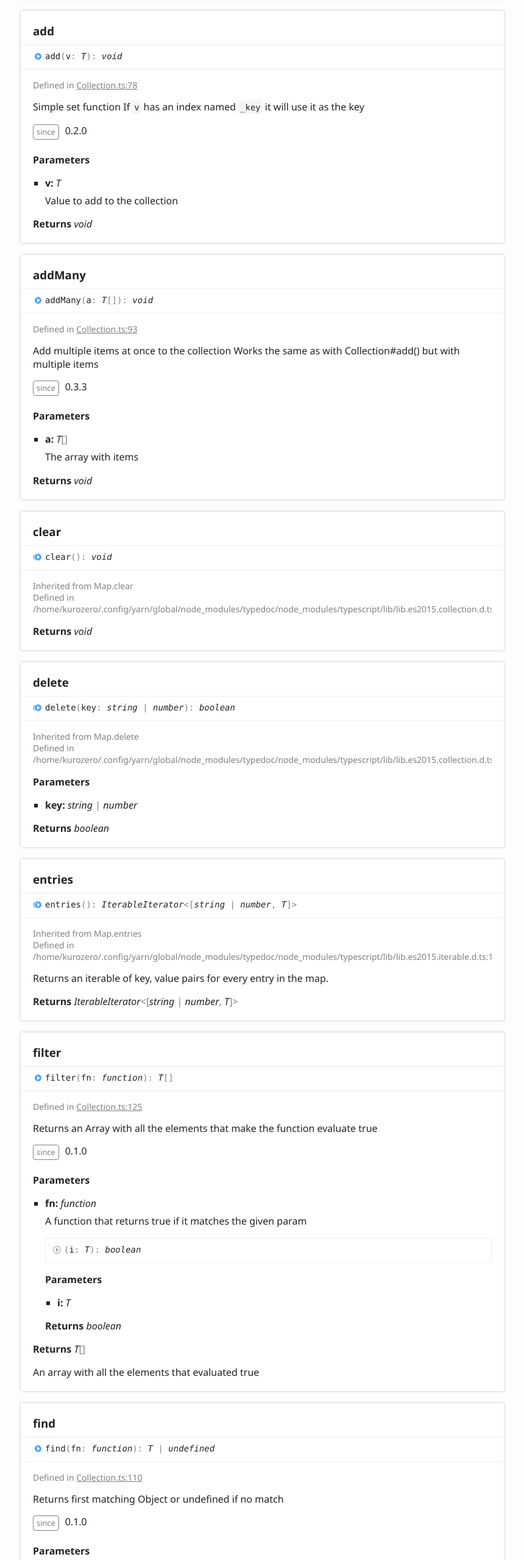
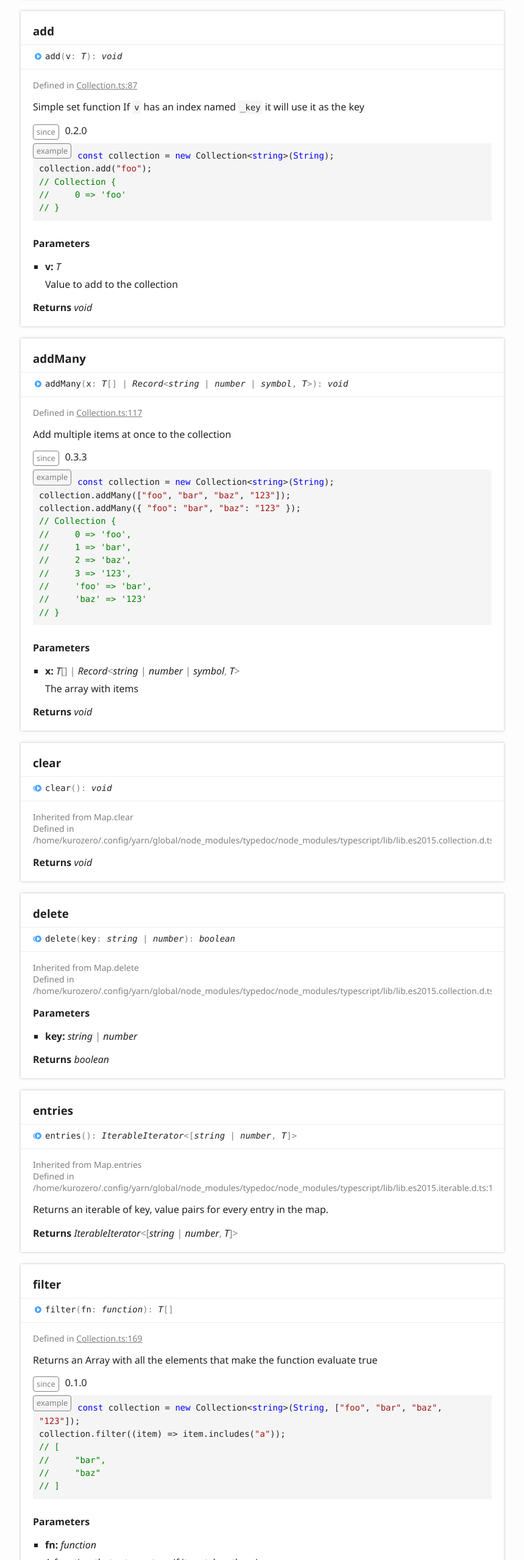
Before and after one commit to Pepijn98/Collection, a website: page docs/classes/collection.html in a window 1280 px wide. Shown: the part 2582-5140 px from the top of the page at 61% size, without its empty margins (6-866 px from the left). Drawn offline with Linux system fonts and the light colour scheme.

Commit message:
Update docs

```diff
--- a/docs/classes/collection.html
+++ b/docs/classes/collection.html
@@ -141,7 +141,7 @@
 						<li class="tsd-description">
 							<aside class="tsd-sources">
 								<ul>
-									<li>Defined in <a href="https://github.com/KurozeroPB/ts-collection/blob/fbdfecc/src/Collection.ts#L6">Collection.ts:6</a></li>
+									<li>Defined in <a href="https://github.com/KurozeroPB/ts-collection/blob/ccc000e/src/Collection.ts#L6">Collection.ts:6</a></li>
 								</ul>
 							</aside>
 							<div class="tsd-comment tsd-typography">
@@ -233,7 +233,7 @@
 						<li class="tsd-description">
 							<aside class="tsd-sources">
 								<ul>
-									<li>Defined in <a href="https://github.com/KurozeroPB/ts-collection/blob/fbdfecc/src/Collection.ts#L78">Collection.ts:78</a></li>
+									<li>Defined in <a href="https://github.com/KurozeroPB/ts-collection/blob/ccc000e/src/Collection.ts#L87">Collection.ts:87</a></li>
 								</ul>
 							</aside>
 							<div class="tsd-comment tsd-typography">
@@ -244,6 +244,13 @@
 								<dl class="tsd-comment-tags">
 									<dt>since</dt>
 									<dd><p>0.2.0</p>
+									</dd>
+									<dt>example</dt>
+									<dd><pre><code class="language-ts"><span class="hljs-keyword">const</span> collection = <span class="hljs-keyword">new</span> Collection&lt;<span class="hljs-built_in">string</span>&gt;(<span class="hljs-built_in">String</span>);
+collection.add(<span class="hljs-string">"foo"</span>);
+<span class="hljs-comment">// Collection {</span>
+<span class="hljs-comment">//     0 =&gt; 'foo'</span>
+<span class="hljs-comment">// }</span></code></pre>
 									</dd>
 								</dl>
 							</div>
@@ -264,30 +271,42 @@
 					<a name="addmany" class="tsd-anchor"></a>
 					<h3>add<wbr>Many</h3>
 					<ul class="tsd-signatures tsd-kind-method tsd-parent-kind-class">
-						<li class="tsd-signature tsd-kind-icon">add<wbr>Many<span class="tsd-signature-symbol">(</span>a<span class="tsd-signature-symbol">: </span><span class="tsd-signature-type">T</span><span class="tsd-signature-symbol">[]</span><span class="tsd-signature-symbol">)</span><span class="tsd-signature-symbol">: </span><span class="tsd-signature-type">void</span></li>
+						<li class="tsd-signature tsd-kind-icon">add<wbr>Many<span class="tsd-signature-symbol">(</span>x<span class="tsd-signature-symbol">: </span><span class="tsd-signature-type">T</span><span class="tsd-signature-symbol">[]</span><span class="tsd-signature-symbol"> | </span><span class="tsd-signature-type">Record</span><span class="tsd-signature-symbol">&lt;</span><span class="tsd-signature-type">string</span><span class="tsd-signature-symbol"> | </span><span class="tsd-signature-type">number</span><span class="tsd-signature-symbol"> | </span><span class="tsd-signature-type">symbol</span><span class="tsd-signature-symbol">, </span><span class="tsd-signature-type">T</span><span class="tsd-signature-symbol">&gt;</span><span class="tsd-signature-symbol">)</span><span class="tsd-signature-symbol">: </span><span class="tsd-signature-type">void</span></li>
 					</ul>
 					<ul class="tsd-descriptions">
 						<li class="tsd-description">
 							<aside class="tsd-sources">
 								<ul>
-									<li>Defined in <a href="https://github.com/KurozeroPB/ts-collection/blob/fbdfecc/src/Collection.ts#L93">Collection.ts:93</a></li>
+									<li>Defined in <a href="https://github.com/KurozeroPB/ts-collection/blob/ccc000e/src/Collection.ts#L117">Collection.ts:117</a></li>
 								</ul>
 							</aside>
 							<div class="tsd-comment tsd-typography">
 								<div class="lead">
-									<p>Add multiple items at once to the collection
-									Works the same as with Collection#add() but with multiple items</p>
+									<p>Add multiple items at once to the collection</p>
 								</div>
 								<dl class="tsd-comment-tags">
 									<dt>since</dt>
 									<dd><p>0.3.3</p>
+									</dd>
+									<dt>example</dt>
+									<dd><pre><code class="language-ts"><span class="hljs-keyword">const</span> collection = <span class="hljs-keyword">new</span> Collection&lt;<span class="hljs-built_in">string</span>&gt;(<span class="hljs-built_in">String</span>);
+collection.addMany([<span class="hljs-string">"foo"</span>, <span class="hljs-string">"bar"</span>, <span class="hljs-string">"baz"</span>, <span class="hljs-string">"123"</span>]);
+collection.addMany({ <span class="hljs-string">"foo"</span>: <span class="hljs-string">"bar"</span>, <span class="hljs-string">"baz"</span>: <span class="hljs-string">"123"</span> });
+<span class="hljs-comment">// Collection {</span>
+<span class="hljs-comment">//     0 =&gt; 'foo',</span>
+<span class="hljs-comment">//     1 =&gt; 'bar',</span>
+<span class="hljs-comment">//     2 =&gt; 'baz',</span>
+<span class="hljs-comment">//     3 =&gt; '123',</span>
+<span class="hljs-comment">//     'foo' =&gt; 'bar',</span>
+<span class="hljs-comment">//     'baz' =&gt; '123'</span>
+<span class="hljs-comment">// }</span></code></pre>
 									</dd>
 								</dl>
 							</div>
 							<h4 class="tsd-parameters-title">Parameters</h4>
 							<ul class="tsd-parameters">
 								<li>
-									<h5>a: <span class="tsd-signature-type">T</span><span class="tsd-signature-symbol">[]</span></h5>
+									<h5>x: <span class="tsd-signature-type">T</span><span class="tsd-signature-symbol">[]</span><span class="tsd-signature-symbol"> | </span><span class="tsd-signature-type">Record</span><span class="tsd-signature-symbol">&lt;</span><span class="tsd-signature-type">string</span><span class="tsd-signature-symbol"> | </span><span class="tsd-signature-type">number</span><span class="tsd-signature-symbol"> | </span><span class="tsd-signature-type">symbol</span><span class="tsd-signature-symbol">, </span><span class="tsd-signature-type">T</span><span class="tsd-signature-symbol">&gt;</span></h5>
 									<div class="tsd-comment tsd-typography">
 										<p>The array with items</p>
 									</div>
@@ -372,7 +391,7 @@
 						<li class="tsd-description">
 							<aside class="tsd-sources">
 								<ul>
-									<li>Defined in <a href="https://github.com/KurozeroPB/ts-collection/blob/fbdfecc/src/Collection.ts#L125">Collection.ts:125</a></li>
+									<li>Defined in <a href="https://github.com/KurozeroPB/ts-collection/blob/ccc000e/src/Collection.ts#L169">Collection.ts:169</a></li>
 								</ul>
 							</aside>
 							<div class="tsd-comment tsd-typography">
@@ -382,6 +401,14 @@
 								<dl class="tsd-comment-tags">
 									<dt>since</dt>
 									<dd><p>0.1.0</p>
+									</dd>
+									<dt>example</dt>
+									<dd><pre><code class="language-ts"><span class="hljs-keyword">const</span> collection = <span class="hljs-keyword">new</span> Collection&lt;<span class="hljs-built_in">string</span>&gt;(<span class="hljs-built_in">String</span>, [<span class="hljs-string">"foo"</span>, <span class="hljs-string">"bar"</span>, <span class="hljs-string">"baz"</span>, <span class="hljs-string">"123"</span>]);
+collection.filter(<span class="hljs-function">(<span class="hljs-params">item</span>) =&gt;</span> item.includes(<span class="hljs-string">"a"</span>));
+<span class="hljs-comment">// [</span>
+<span class="hljs-comment">//     "bar",</span>
+<span class="hljs-comment">//     "baz"</span>
+<span class="hljs-comment">// ]</span></code></pre>
 									</dd>
 								</dl>
 							</div>
@@ -427,7 +454,7 @@
 						<li class="tsd-description">
 							<aside class="tsd-sources">
 								<ul>
-									<li>Defined in <a href="https://github.com/KurozeroPB/ts-collection/blob/fbdfecc/src/Collection.ts#L110">Collection.ts:110</a></li>
+									<li>Defined in <a href="https://github.com/KurozeroPB/ts-collection/blob/ccc000e/src/Collection.ts#L144">Collection.ts:144</a></li>
 								</ul>
 							</aside>
 							<div class="tsd-comment tsd-typography">
@@ -437,6 +464,11 @@
 								<dl class="tsd-comment-tags">
 									<dt>since</dt>
 									<dd><p>0.1.0</p>
+									</dd>
+									<dt>example</dt>
+									<dd><pre><code class="language-ts"><span class="hljs-keyword">const</span> collection = <span class="hljs-keyword">new</span> Collection&lt;<span class="hljs-built_in">string</span>&gt;(<span class="hljs-built_in">String</span>, [<span class="hljs-string">"foo"</span>, <span class="hljs-string">"bar"</span>, <span class="hljs-string">"baz"</span>, <span class="hljs-string">"123"</span>]);
+collection.find(<span class="hljs-function">(<span class="hljs-params">item</span>) =&gt;</span> item === <span class="hljs-string">"foo"</span>);
+<span class="hljs-comment">// "foo"</span></code></pre>
 									</dd>
 								</dl>
 							</div>
@@ -610,7 +642,7 @@
 						<li class="tsd-description">
 							<aside class="tsd-sources">
 								<ul>
-									<li>Defined in <a href="https://github.com/KurozeroPB/ts-collection/blob/fbdfecc/src/Collection.ts#L141">Collection.ts:141</a></li>
+									<li>Defined in <a href="https://github.com/KurozeroPB/ts-collection/blob/ccc000e/src/Collection.ts#L185">Collection.ts:185</a></li>
 								</ul>
 							</aside>
 							<div class="tsd-comment tsd-typography">
@@ -677,7 +709,7 @@
 						<li class="tsd-description">
 							<aside class="tsd-sources">
 								<ul>
-									<li>Defined in <a href="https://github.com/KurozeroPB/ts-collection/blob/fbdfecc/src/Collection.ts#L158">Collection.ts:158</a></li>
+									<li>Defined in <a href="https://github.com/KurozeroPB/ts-collection/blob/ccc000e/src/Collection.ts#L202">Collection.ts:202</a></li>
 								</ul>
 							</aside>
 							<div class="tsd-comment tsd-typography">
@@ -714,7 +746,7 @@
 						<li class="tsd-description">
 							<aside class="tsd-sources">
 								<ul>
-									<li>Defined in <a href="https://github.com/KurozeroPB/ts-collection/blob/fbdfecc/src/Collection.ts#L176">Collection.ts:176</a></li>
+									<li>Defined in <a href="https://github.com/KurozeroPB/ts-collection/blob/ccc000e/src/Collection.ts#L220">Collection.ts:220</a></li>
 								</ul>
 							</aside>
 							<div class="tsd-comment tsd-typography">
@@ -772,7 +804,7 @@
 						<li class="tsd-description">
 							<aside class="tsd-sources">
 								<ul>
-									<li>Defined in <a href="https://github.com/KurozeroPB/ts-collection/blob/fbdfecc/src/Collection.ts#L184">Collection.ts:184</a></li>
+									<li>Defined in <a href="https://github.com/KurozeroPB/ts-collection/blob/ccc000e/src/Collection.ts#L228">Collection.ts:228</a></li>
 								</ul>
 							</aside>
 							<div class="tsd-comment tsd-typography">
@@ -819,7 +851,7 @@
 						<li class="tsd-description">
 							<aside class="tsd-sources">
 								<ul>
-									<li>Defined in <a href="https://github.com/KurozeroPB/ts-collection/blob/fbdfecc/src/Collection.ts#L39">Collection.ts:39</a></li>
+									<li>Defined in <a href="https://github.com/KurozeroPB/ts-collection/blob/ccc000e/src/Collection.ts#L39">Collection.ts:39</a></li>
 								</ul>
 							</aside>
 							<div class="tsd-comment tsd-typography">
@@ -856,7 +888,7 @@
 						<li class="tsd-description">
 							<aside class="tsd-sources">
 								<ul>
-									<li>Defined in <a href="https://github.com/KurozeroPB/ts-collection/blob/fbdfecc/src/Collection.ts#L60">Collection.ts:60</a></li>
+									<li>Defined in <a href="https://github.com/KurozeroPB/ts-collection/blob/ccc000e/src/Collection.ts#L60">Collection.ts:60</a></li>
 								</ul>
 							</aside>
 							<div class="tsd-comment tsd-typography">
```
Also changed, not shown: docs/index.html (+11 -11 lines).
